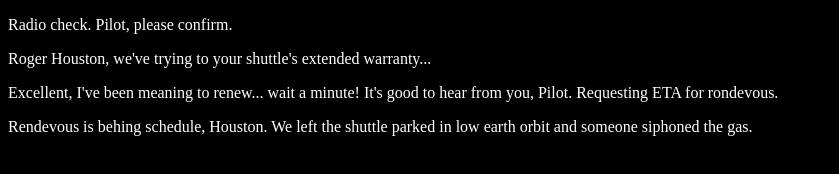
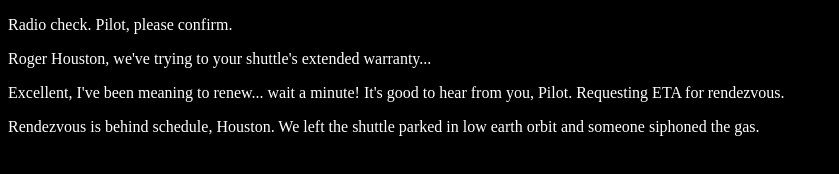
Before and after one commit to tking392/communication-log-control, a plain HTML site: page index.html in a window 1280 px wide. Shown: the whole page, without its empty margins (0-839 px from the left). Drawn offline with Linux system fonts and the light colour scheme.

Commit message:
Neither of us can spell "rendezvous"

```diff
--- a/index.html
+++ b/index.html
@@ -6,7 +6,7 @@
    <body>
       <p>Radio check. Pilot, please confirm.</p>
       <p>Roger Houston, we've trying to your shuttle's extended warranty...</p>
-      <p>Excellent, I've been meaning to renew... wait a minute! It's good to hear from you, Pilot. Requesting ETA for rondevous.</p>
-      <p>Rendevous is behing schedule, Houston. We left the shuttle parked in low earth orbit and someone siphoned the gas.</p>
+      <p>Excellent, I've been meaning to renew... wait a minute! It's good to hear from you, Pilot. Requesting ETA for rendezvous.</p>
+      <p>Rendezvous is behind schedule, Houston. We left the shuttle parked in low earth orbit and someone siphoned the gas.</p>
    </body>
 </html>
```
